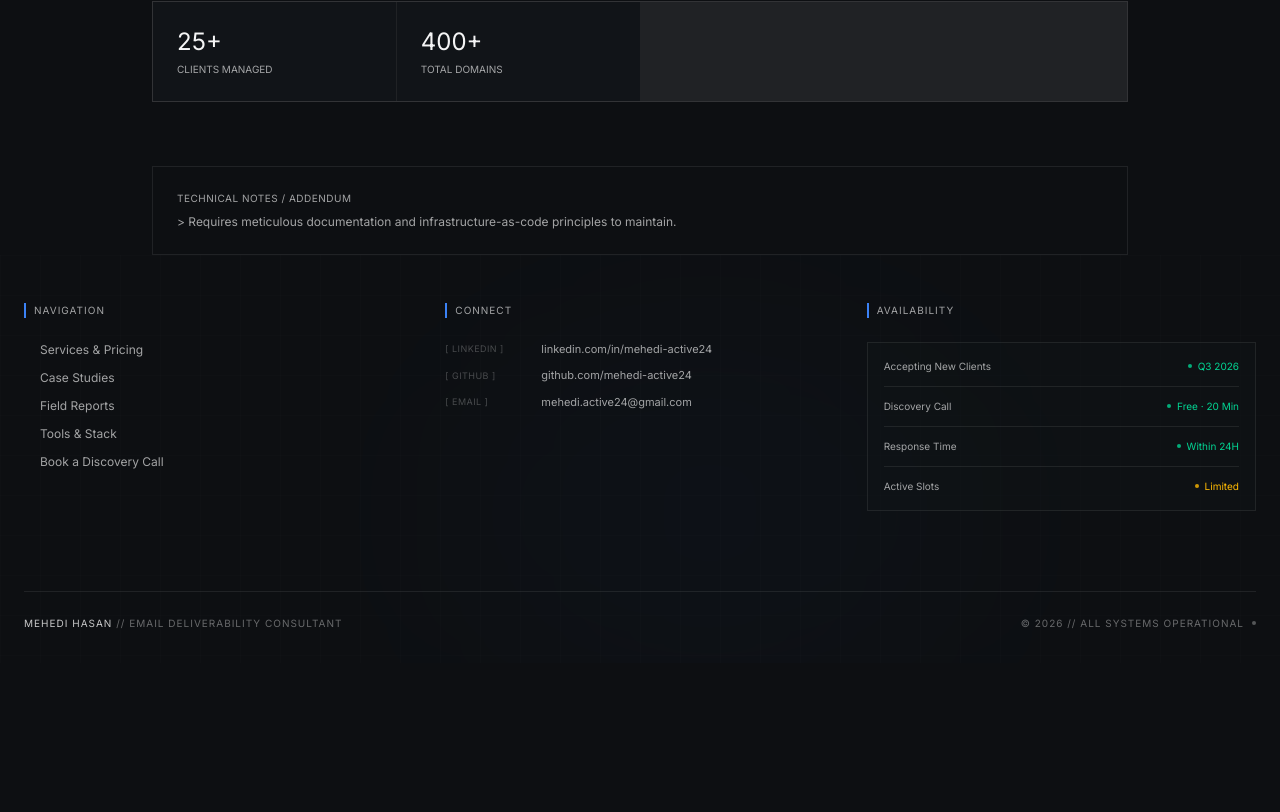
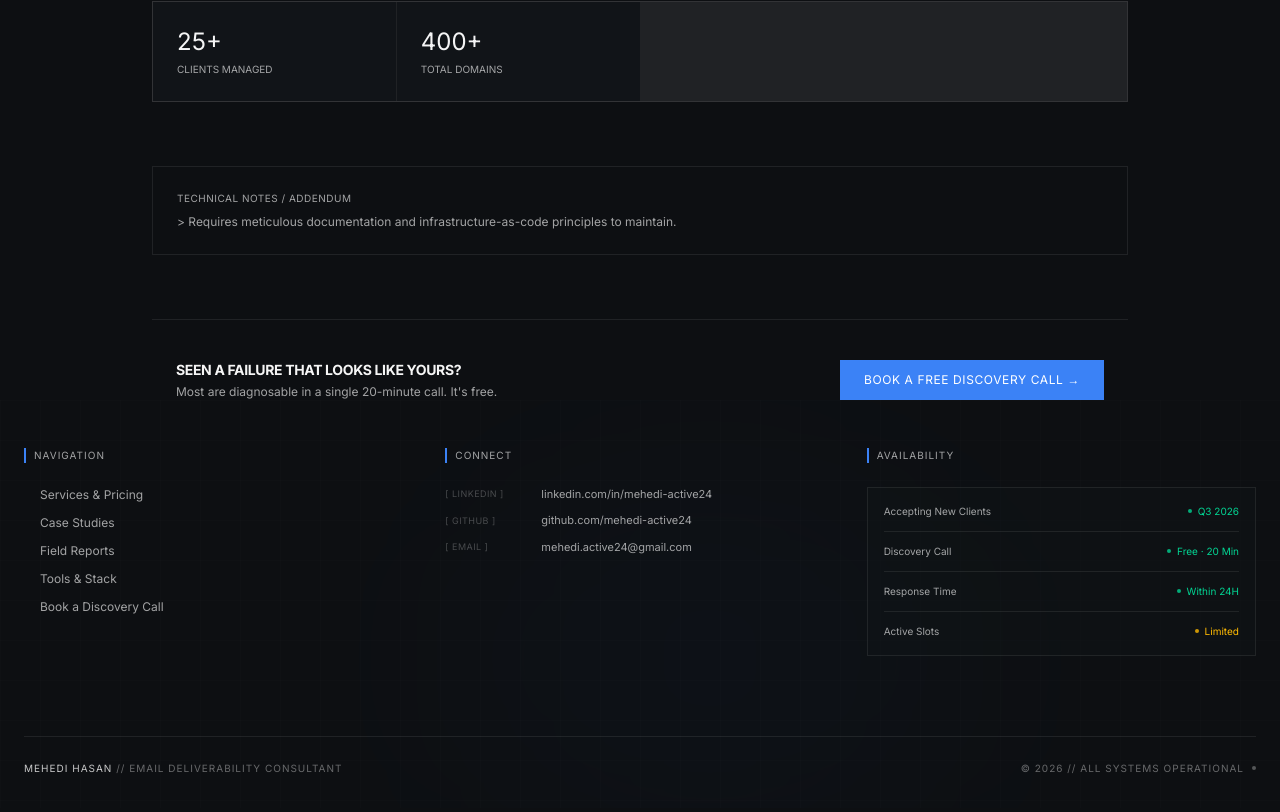
Before and after one commit to mehedi-active24/mehedi-infrastructure-system, a Next.js app: page /architecture/agency-outreach-command in a window 1280 px wide. Shown: the part 1510-2322 px from the top of the page. Before the commit the page ends 2237 px from the top, so only its background shows below. Built offline with nearby package versions, Linux system fonts and the light colour scheme.

Commit message:
Step 16: Individual case study page — add CTA after technical notes
Same fix as the case studies index: qualified buyer finishes reading and
now has a clear next step rather than hunting for a booking link.

```diff
--- a/src/app/architecture/[slug]/page.tsx
+++ b/src/app/architecture/[slug]/page.tsx
@@ -169,6 +169,22 @@ export default async function ArchitecturePage({ params }: { params: Promise<{ s
            </p>
         </section>
 
+        {/* CTA row */}
+        <div className="max-w-5xl mx-auto px-6 mt-12 pt-10 border-t border-border-subtle flex flex-col sm:flex-row items-start sm:items-center justify-between gap-6">
+          <div>
+            <p className="text-sm font-bold text-text-primary uppercase tracking-tight">Seen a failure that looks like yours?</p>
+            <p className="text-xs font-mono text-text-secondary mt-1">Most are diagnosable in a single 20-minute call. It&apos;s free.</p>
+          </div>
+          <a
+            href="https://calendly.com/mehedi-active24"
+            target="_blank"
+            rel="noopener noreferrer"
+            className="shrink-0 px-6 py-3 bg-accent text-white text-xs font-mono uppercase tracking-wider hover:bg-accent/90 transition-colors whitespace-nowrap"
+          >
+            Book a Free Discovery Call →
+          </a>
+        </div>
+
       </div>
       <Footer />
     </main>
```
